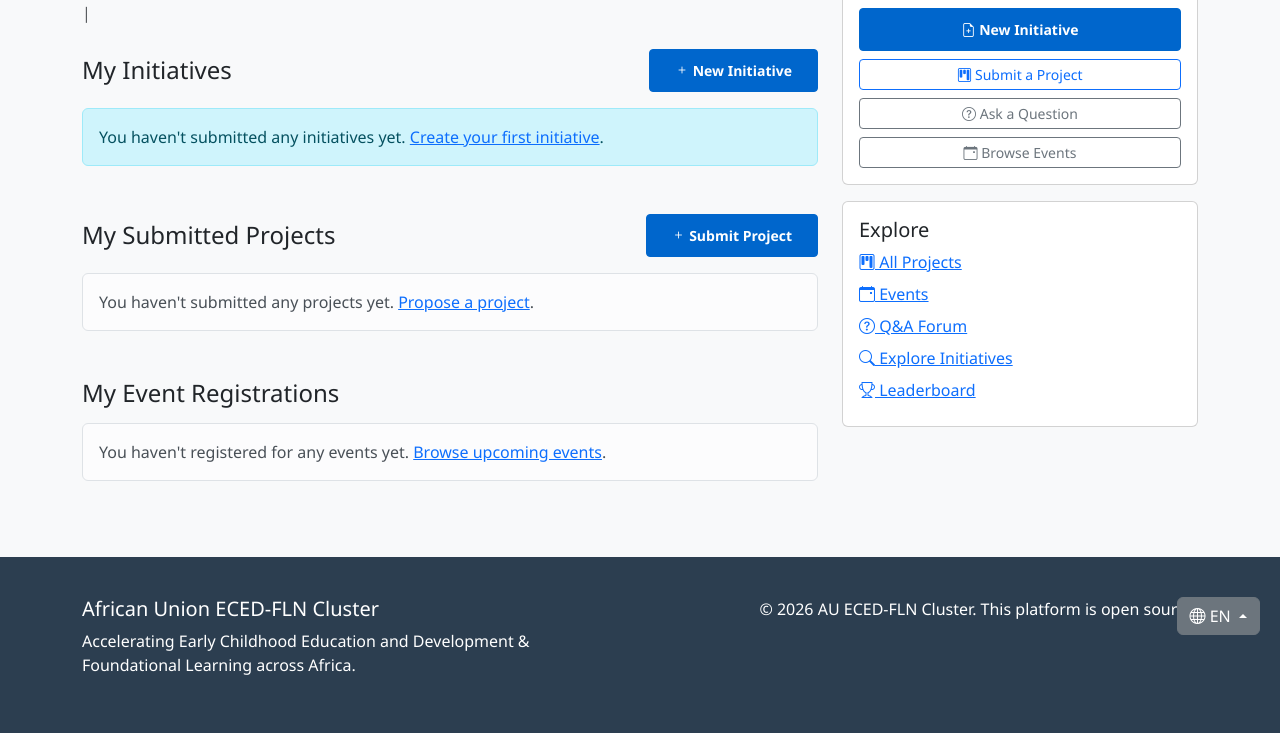
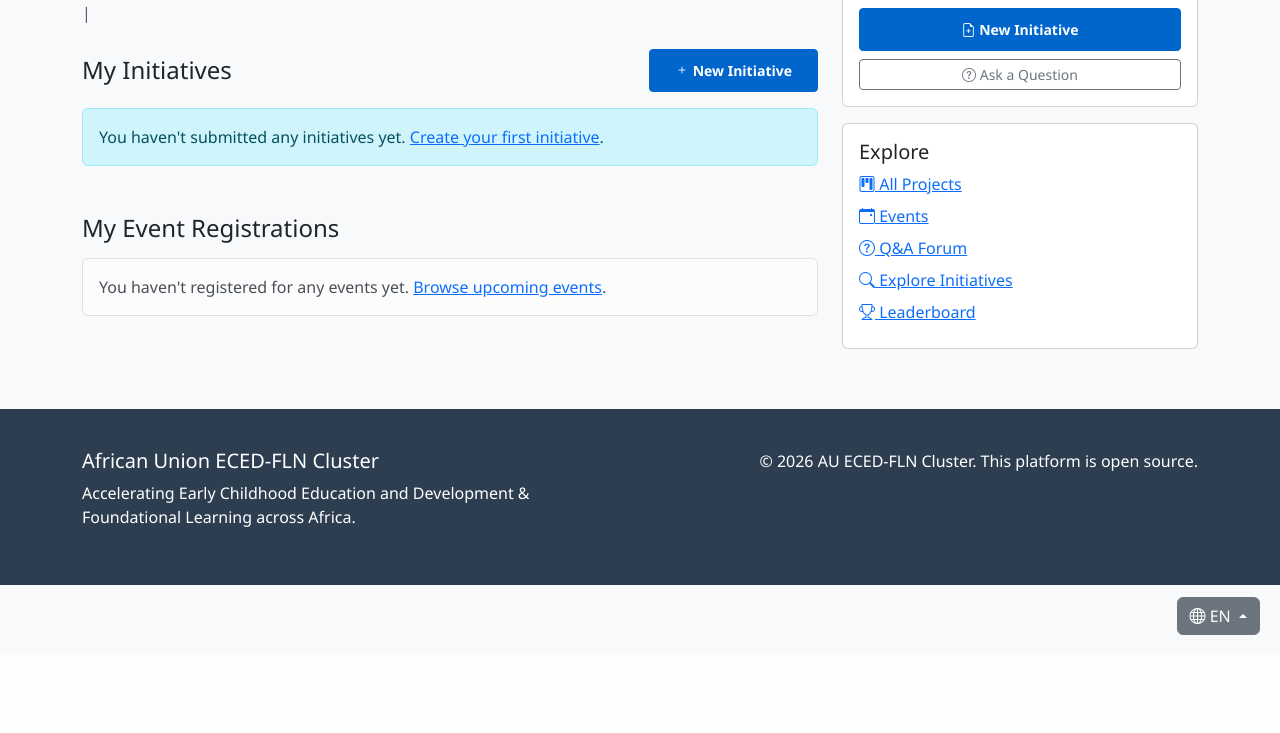
Before and after one commit to michsethowusu/cluster-os, a Python web app: template templates/dashboard.html in a window 1280 px wide. Shown: the part 145-878 px from the top of the page. After the commit the page ends 780 px from the top, so only its background shows below. Run offline with Jinja, Linux system fonts and the light colour scheme; the template is opened without the code that fills it, so the values that code supplies are empty.

Commit message:
Update dashboard.html

```diff
--- a/templates/dashboard.html
+++ b/templates/dashboard.html
@@ -65,43 +65,6 @@
                 </div>
             {% endif %}
 
-            <!-- ── My Submitted Projects ── -->
-            <div class="d-flex justify-content-between align-items-center mt-5 mb-3">
-                <h4 class="mb-0">My Submitted Projects</h4>
-                <a href="{{ url_for('member_new_project') }}" class="btn btn-primary btn-sm">
-                    <i class="bi bi-plus"></i> Submit Project
-                </a>
-            </div>
-
-            {% if submitted_projects %}
-                <div class="list-group">
-                    {% for project in submitted_projects %}
-                        <div class="list-group-item">
-                            <div class="d-flex w-100 justify-content-between">
-                                <h6 class="mb-1">{{ project.title }}</h6>
-                                {% if project.is_published %}
-                                    <span class="badge bg-success">Published</span>
-                                {% else %}
-                                    <span class="badge bg-warning text-dark">Pending Review</span>
-                                {% endif %}
-                            </div>
-                            <p class="mb-1 small text-muted">{{ project.description[:120] }}...</p>
-                            <small class="text-muted">
-                                Deadline: {{ project.deadline.strftime('%b %d, %Y') }}
-                                {% if project.is_published %}
-                                    · <a href="{{ url_for('project_detail', id=project.id) }}">View live</a>
-                                {% endif %}
-                            </small>
-                        </div>
-                    {% endfor %}
-                </div>
-            {% else %}
-                <div class="alert alert-light border">
-                    You haven't submitted any projects yet.
-                    <a href="{{ url_for('member_new_project') }}">Propose a project</a>.
-                </div>
-            {% endif %}
-
             <!-- ── My Registered Events ── -->
             <h4 class="mt-5 mb-3">My Event Registrations</h4>
 
@@ -163,14 +126,8 @@
                         <a href="{{ url_for('new_initiative') }}" class="btn btn-primary btn-sm">
                             <i class="bi bi-file-earmark-plus"></i> New Initiative
                         </a>
-                        <a href="{{ url_for('member_new_project') }}" class="btn btn-outline-primary btn-sm">
-                            <i class="bi bi-kanban"></i> Submit a Project
-                        </a>
                         <a href="{{ url_for('new_question') }}" class="btn btn-outline-secondary btn-sm">
                             <i class="bi bi-question-circle"></i> Ask a Question
-                        </a>
-                        <a href="{{ url_for('events') }}" class="btn btn-outline-secondary btn-sm">
-                            <i class="bi bi-calendar-event"></i> Browse Events
                         </a>
                     </div>
                 </div>
```
